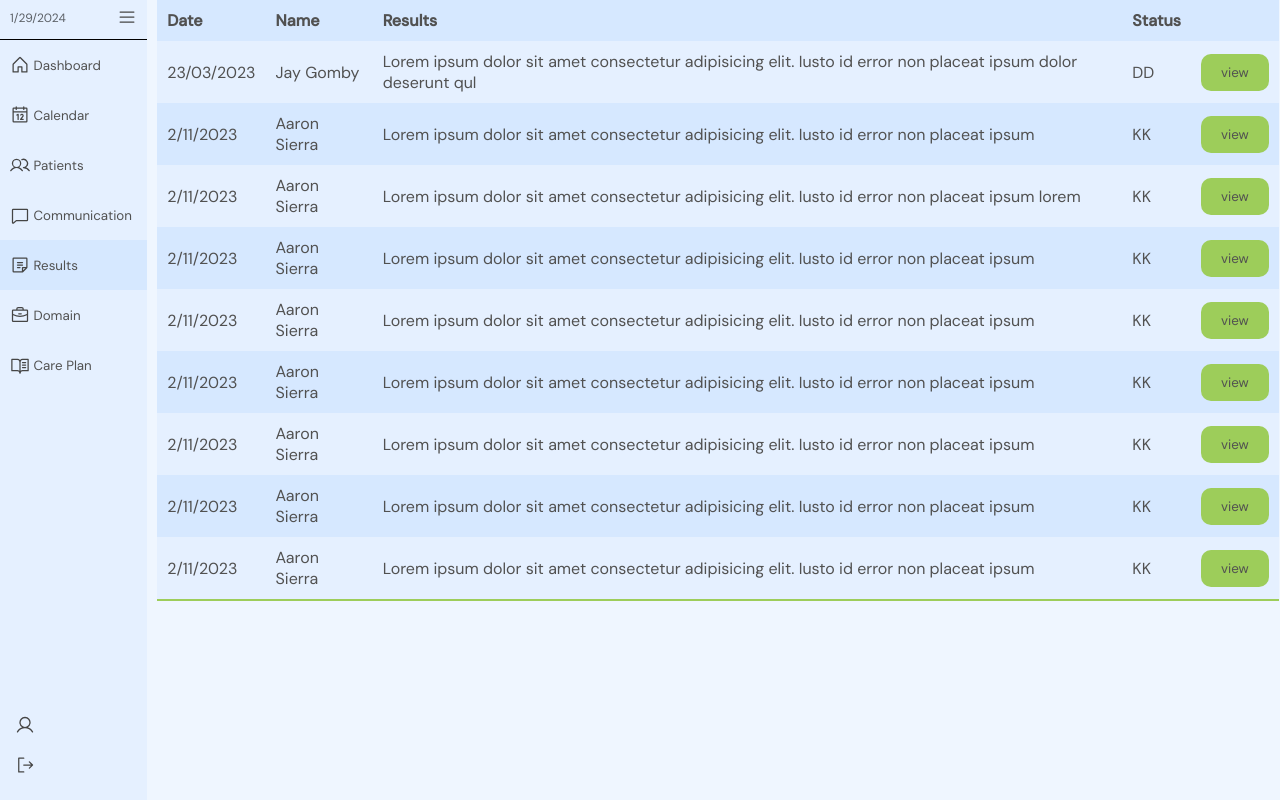
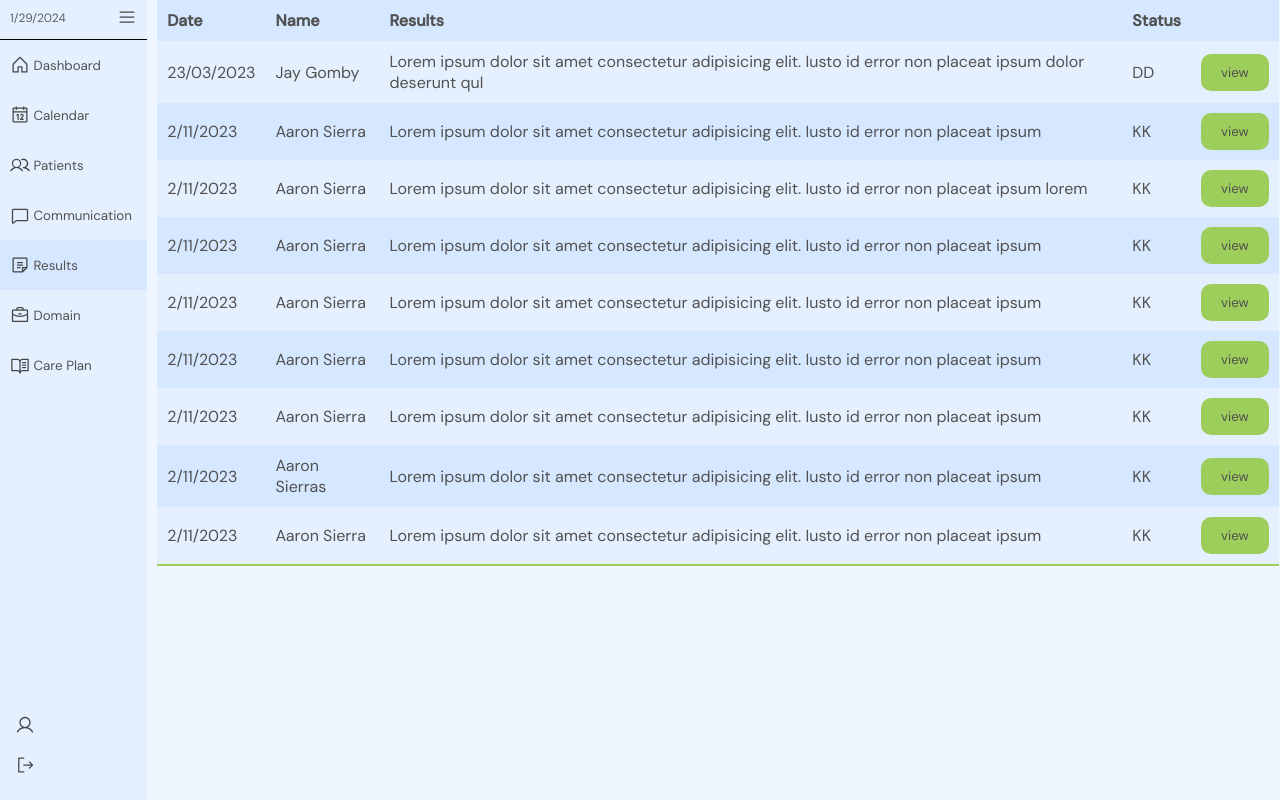
Before and after one commit to DiamondD7/yougotjob_client, a React (Vite) app: page /home in a window 1280 px wide. Both pictures are taken after a click on the button "Results". Built offline with nearby package versions, Linux system fonts and the light colour scheme.

Commit message:
necessary change

```diff
--- a/src/components/Results/Results.jsx
+++ b/src/components/Results/Results.jsx
@@ -102,7 +102,7 @@ const Results = () => {
           </tr>
           <tr>
             <td>2/11/2023</td>
-            <td>Aaron Sierra</td>
+            <td>Aaron Sierras</td>
             <td>
               Lorem ipsum dolor sit amet consectetur adipisicing elit. Iusto id
               error non placeat ipsum
```
